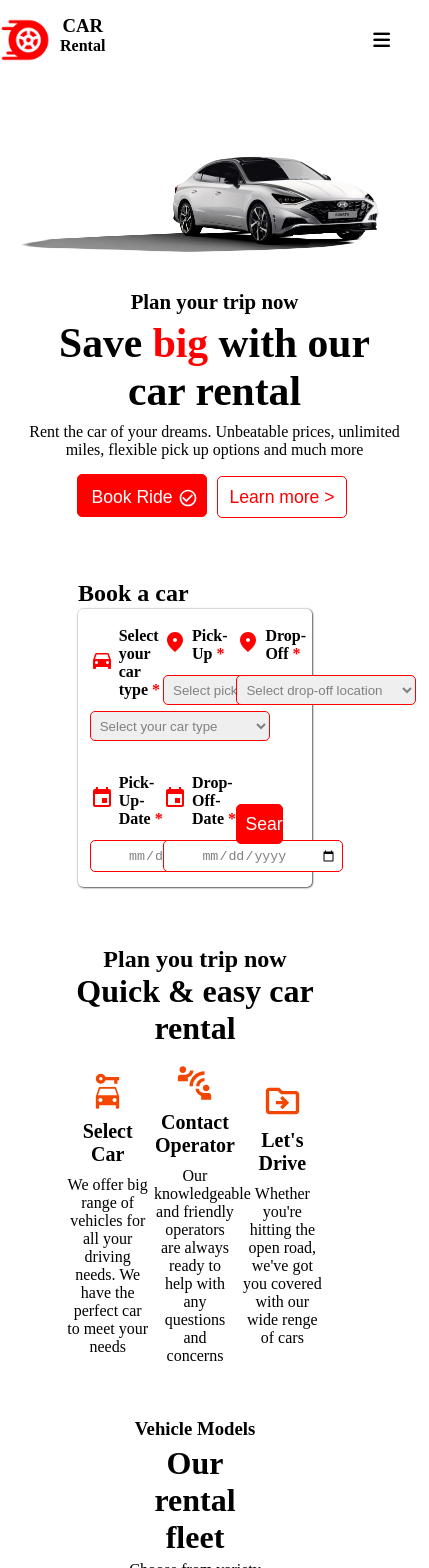
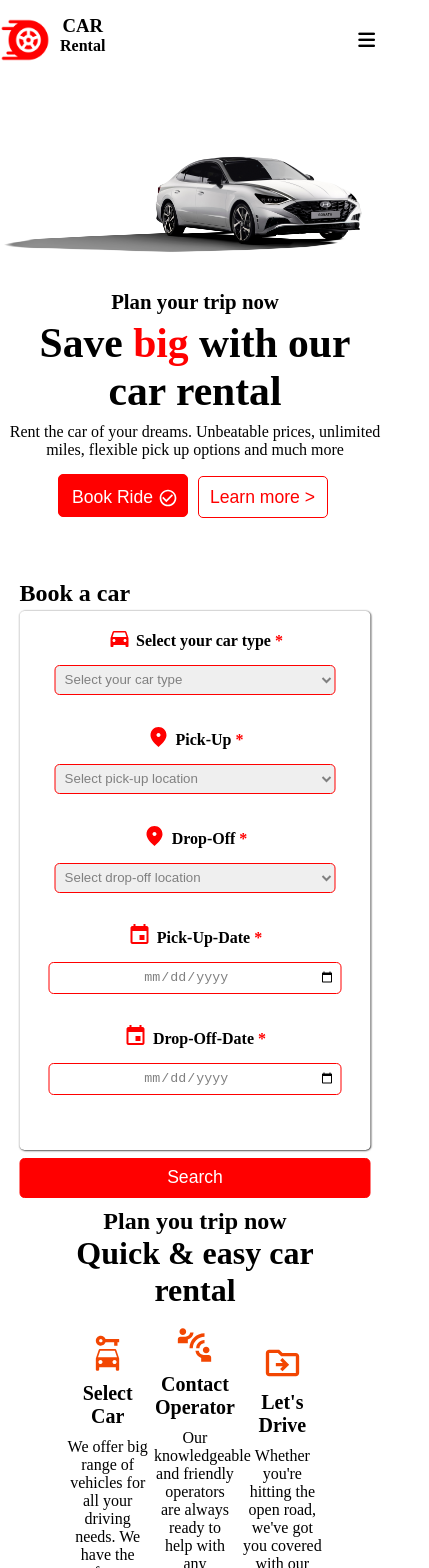
Before and after one commit to M-N-Hossain/CarRental, a React (Vite) app: page / in a window 390 px wide. Shown: the top 1568 px of the page, 429 px wide, since content can reach past the window. Built offline with nearby package versions, Linux system fonts and the light colour scheme.

Commit message:
made some components responsive

```diff
--- a/src/styles/booking.css
+++ b/src/styles/booking.css
@@ -15,7 +15,7 @@
 	margin-top: 1%;
 }
 
-.innerContainer button {
+.booking .innerContainer button {
 	width: 21%;
 	height: 40px;
 	position: relative;
@@ -97,3 +97,45 @@
 .closeIcon:hover {
 	transform: scale(1.1);
 }
+
+@media (max-width: 480px){
+	.booking{
+		width: 90%;
+	}
+
+	.booking .innerContainer{
+		align-items: center;
+		justify-content: center;
+		padding-left: 0%;
+	}
+
+	.booking .innerContainer button{
+		width: 100%;
+		margin: 0;
+	}
+
+	.booking .innerContainer button:hover{
+		transform: scale(1);
+	}
+
+	.inputDiv {
+		width: 100%;
+		align-items: center;
+		text-align: center;
+		overflow: hidden;
+		position: relative;
+	}
+
+	.inputDiv input{
+		width: 80%;
+	}
+
+	.inputDiv select{
+		max-width: 100%;
+		width: 80%;
+	}
+
+	.label {
+		justify-content: center;
+	}
+}
--- a/src/styles/hero.css
+++ b/src/styles/hero.css
@@ -63,17 +63,12 @@
 	height: 42.4px;
 }
 
-/* .heroContent .learnMoreBtn:hover {
-	background-color: red;
-	color: white;
-
-} */
 
 @media (max-width: 480px) {
 	.hero {
-		width: auto;
-		/* background-color: aquamarine; */
+		width: 100%;
 		height: 500px;
+		left: 0%;
 	}
 
 	.innerContainer {
@@ -91,12 +86,12 @@
 		object-fit: cover;
 		position: absolute;
 		top: 0;
-		left: -47px;
+		left: -25px;
 	}
 
 	.heroContent {
 		width: 100%;
-		left: -5%;
+		left: 0%;
 		text-align: center;
 		margin-top: 5%;
 	}
--- a/src/styles/navbar.css
+++ b/src/styles/navbar.css
@@ -1,7 +1,6 @@
 .navbar {
 	width: 100%;
 	height: 80px;
-	/* background-color: aquamarine; */
 	display: flex;
 	justify-content: space-evenly;
 	align-items: center;
@@ -48,11 +47,6 @@
 	color: red;
 }
 
-/* .buttonDiv .signInBtn:hover {
-	background-color: red;
-	color: white;
-} */
-
 .burgerMenuIcons {
 	display: none;
 }
@@ -69,6 +63,7 @@
 		display: block;
 		cursor: pointer;
 		position: relative;
+		margin-right: 15px;
 	}
 	.burgerMenuIcons i {
 		font-size: 1.2rem;
@@ -77,9 +72,8 @@
 	.linkDiv {
 		position: absolute;
 		background-color: rgb(255, 0, 0);
-		width: 110%;
+		width: 100%;
 		height: 250px;
-		/* left: -150%; */
 		top: -500px;
 	}
 
```
